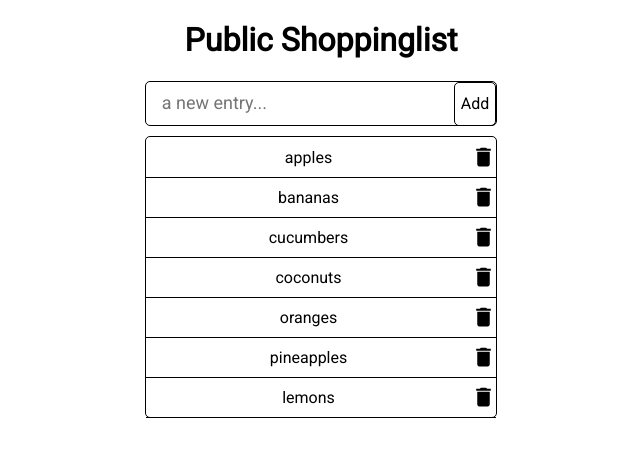
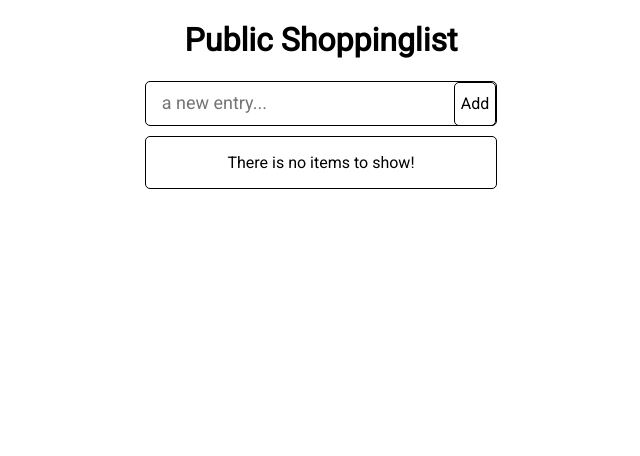
Before and after one commit to MuellerMarvin/OnlineShoppingListReact, a React (Create React App) app in the folder frontend/: page / in a window 1280 px wide. Shown: the top 456 px of the page, without its empty margins (319-959 px from the left). Built offline with nearby package versions, Linux system fonts and the light colour scheme.

Commit message:
Implemented Axios request

```diff
--- a/frontend/src/App.js
+++ b/frontend/src/App.js
@@ -2,13 +2,24 @@ import React from 'react';
 import logo from './logo.svg';
 import deleteIcon from './delete-24px.svg'
 import './App.css';
+const axios = require('axios').default;
 
 class App extends React.Component {
   constructor(props) {
     super(props);
 
+    var requestedList = [];
+    axios.get('localhost:9000/lists')
+    .then(function (response) {
+      console.log("Response:")
+      console.log(response);
+    })
+    .catch(function (error) {
+      console.log(error);
+    });
+
     this.state = {
-      list: [ 'apples', 'bananas', 'cucumbers', 'coconuts', 'oranges', 'pineapples', 'lemons' ],
+      list: requestedList,
     };
 
     this.AddItem = this.AddItem.bind(this);
```
